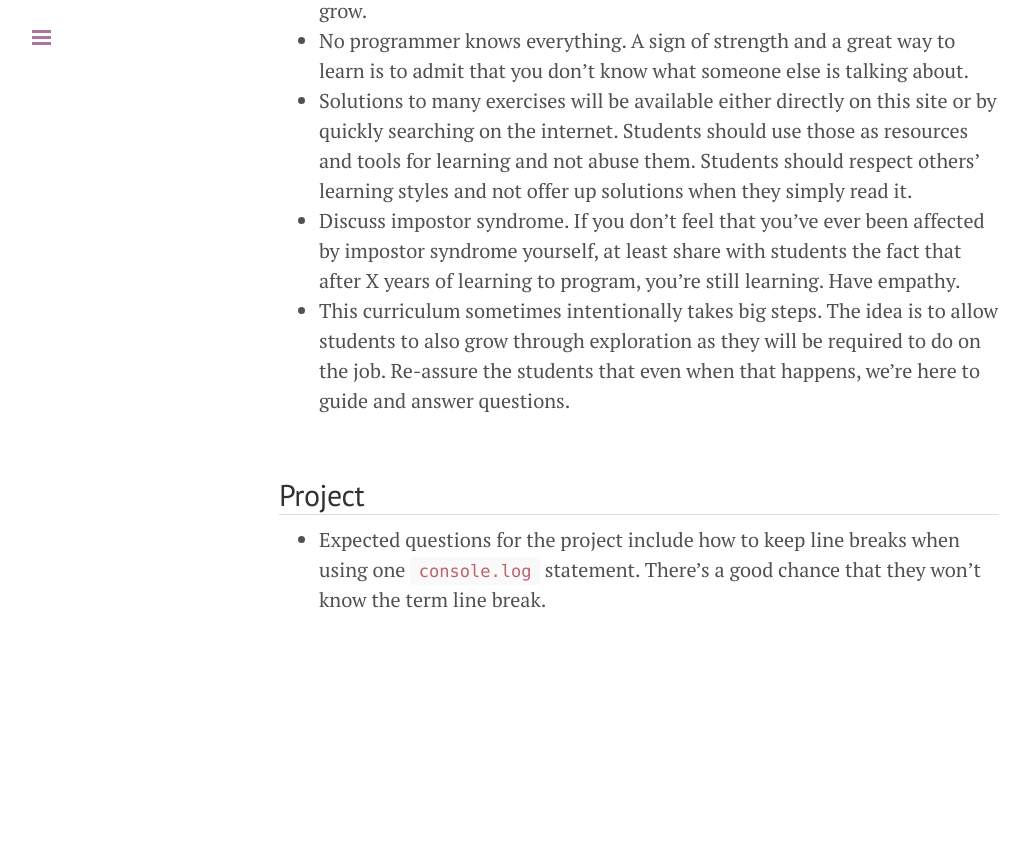
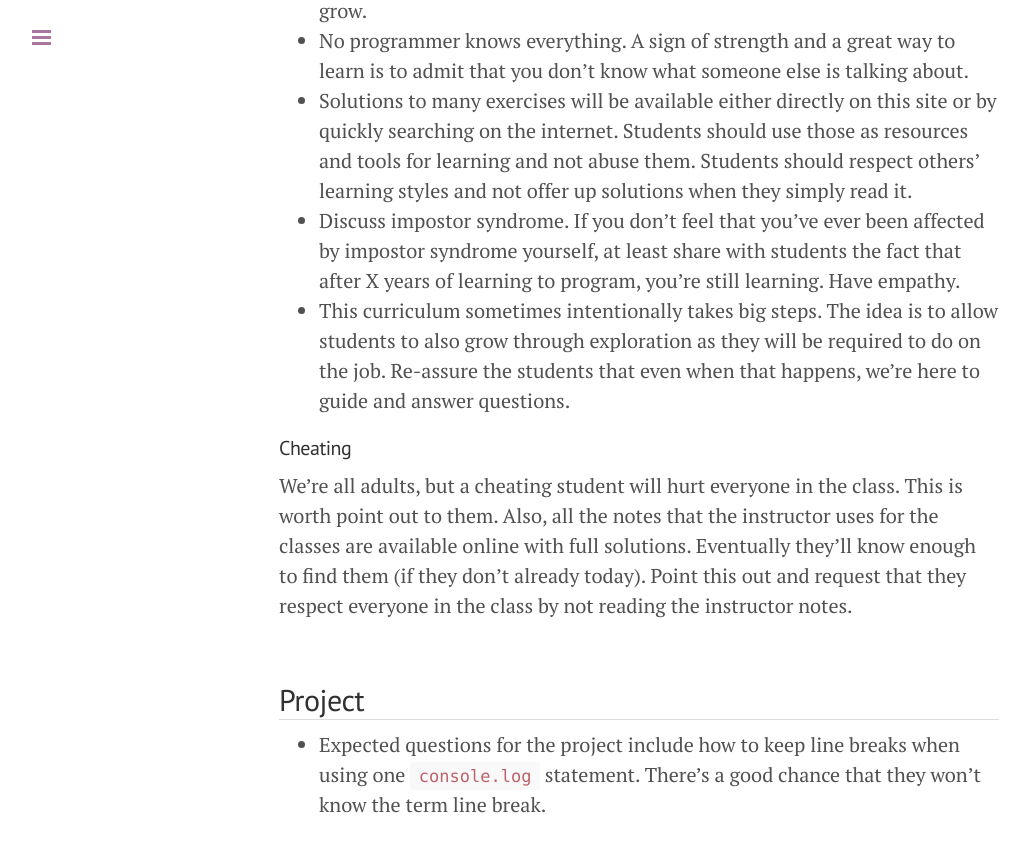
Before and after one commit to wbyoung/jsi, a Jekyll site: the page built from _posts/00-01-01-welcome-notes.md, in a window 1280 px wide and 900 px high, scrolled down 1707 px. Shown: the top 852 px of the window, without its empty margins (1-1029 px from the left). Built offline with Jekyll 4.4.1, drawn with Linux system fonts in a browser that asks for light colours; nearby versions of some CDN libraries; Markdown is read by kramdown in place of the engine named in the settings; before the commit the page ends 2402 px from its top, so only the background shows below that.

Commit message:
Cheating notes.

```diff
--- a/_posts/00-01-01-welcome-notes.md
+++ b/_posts/00-01-01-welcome-notes.md
@@ -70,6 +70,15 @@ date: 2014-05-12 00:00:00
   the job. Re-assure the students that even when that happens, we're here to
   guide and answer questions.
 
+#### Cheating
+
+We're all adults, but a cheating student will hurt everyone in the class. This
+is worth point out to them. Also, all the notes that the instructor uses for
+the classes are available online with full solutions. Eventually they'll know
+enough to find them (if they don't already today). Point this out and request
+that they respect everyone in the class by not reading the instructor notes.
+
+
 ## Project
 
 - Expected questions for the project include how to keep line breaks when using
```
